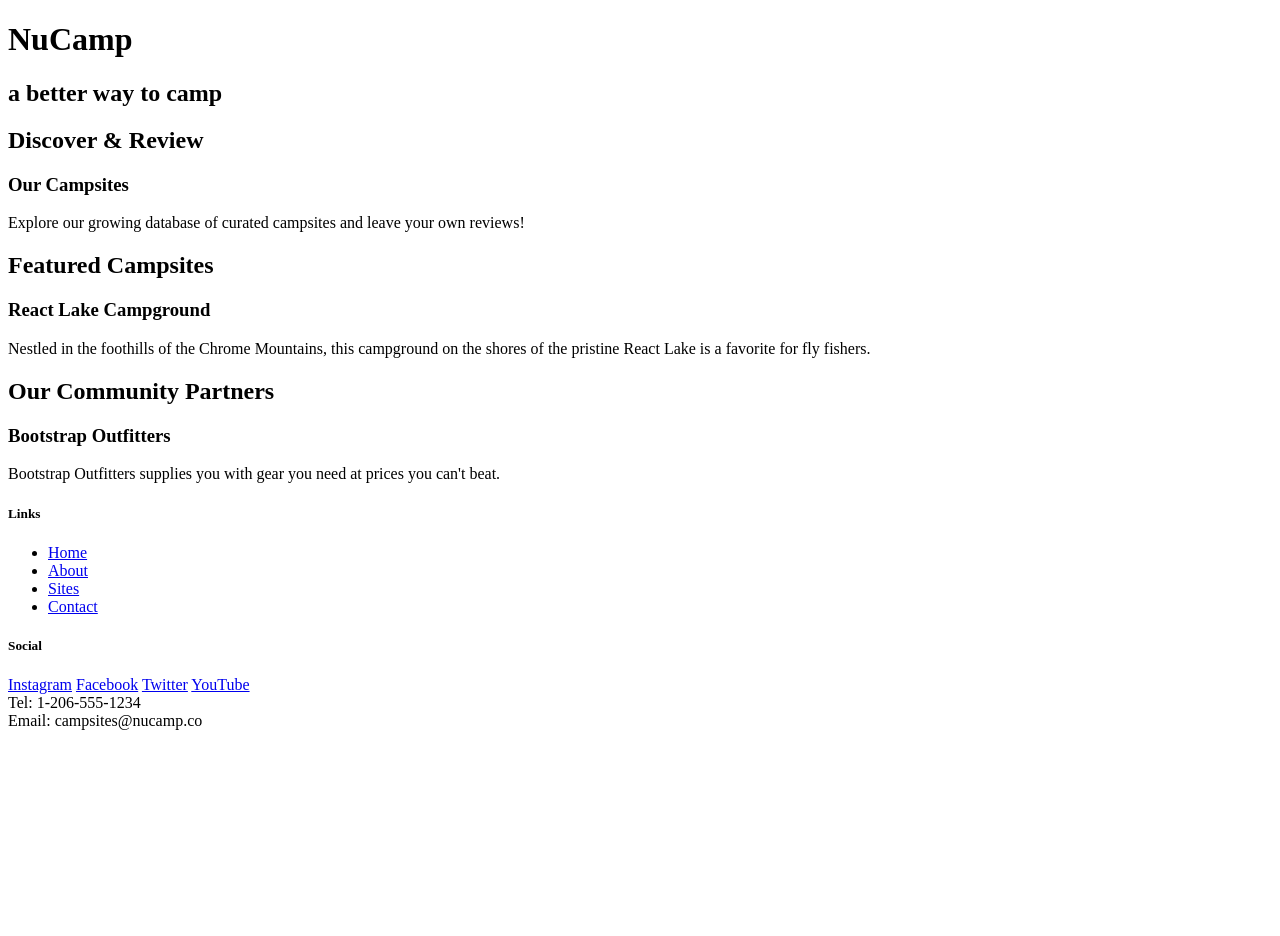
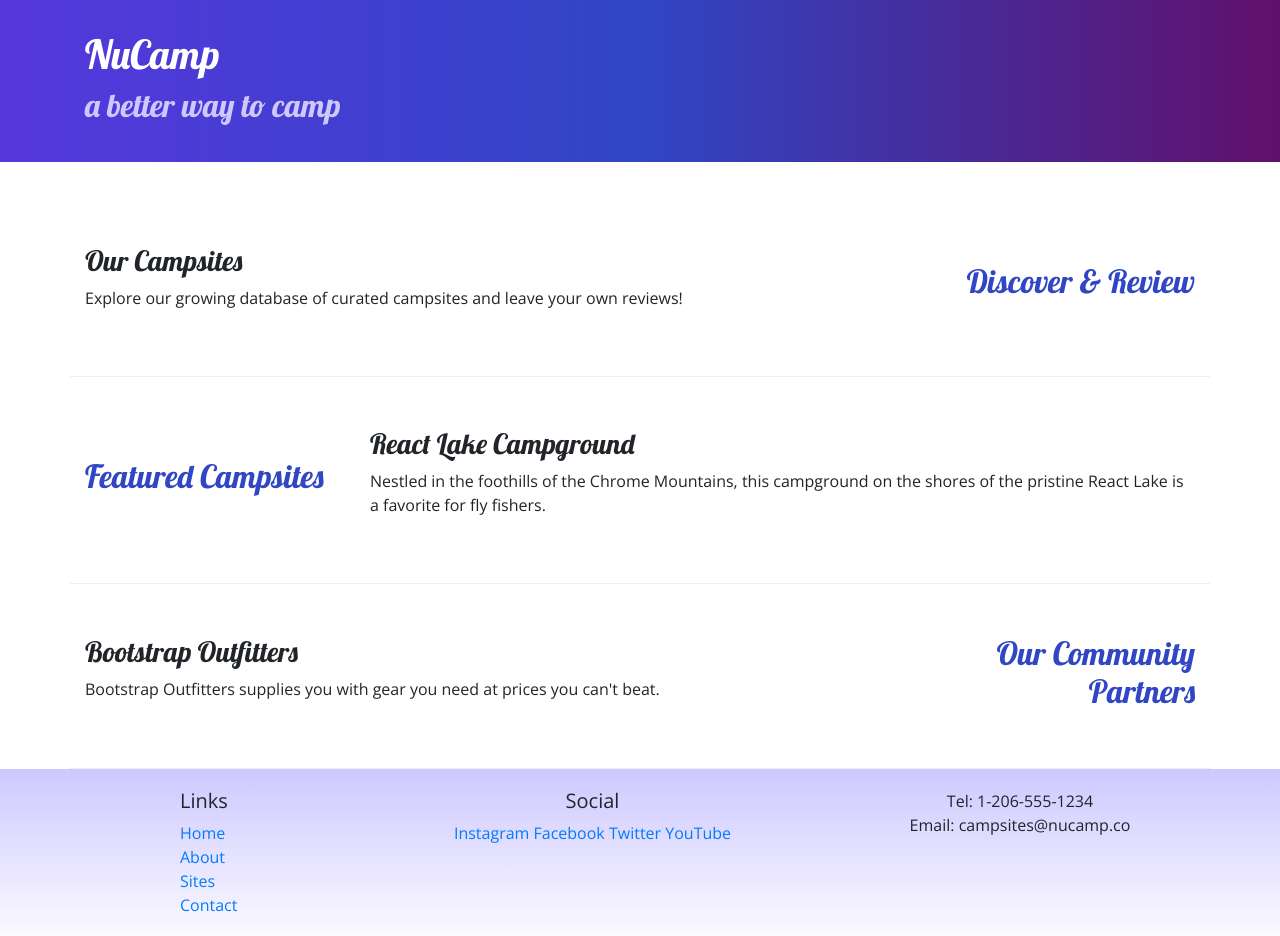
Before and after one commit to KC-Scout/bootstrap_setup, a website: page index.html in a window 1280 px wide. Before the commit the page ends 800 px from the top, so only its background shows below. Drawn offline with nearby package versions, Linux system fonts and the light colour scheme.

Commit message:
Week 1 Exerciess

```diff
--- /dev/null
+++ b/css/styles.css
@@ -0,0 +1,25 @@
+body {
+    font-family: "Open Sans", sans-serif;
+}
+h1, h2, h3 {
+    font-family: "Lobster", cursive;
+}
+h2 {
+    color: #3046C5;
+}
+header h2 {
+    color: #CEC8FF
+}
+footer {
+    background-image: linear-gradient(#CEC8FF, white);
+    padding: 20px 0 20px 0;
+}
+.jumbotron {
+    padding: 30px;
+    background-image: linear-gradient(to right, #5637DD, #3046C5, #60106B);
+    color: white;
+}
+.row-content {
+    padding: 50px 0;
+    border-bottom: 1px ridge;
+}
--- a/index.html
+++ b/index.html
@@ -1,65 +1,106 @@
 <!DOCTYPE html>
 <html lang="en">
-
   <head>
     <!-- Meta Tags -->
     <meta charset="utf-8" />
-    <meta name="viewport" content="width=device-width, initial-scale=1">
+    <meta name="viewport" content="width=device-width, initial-scale=1" />
 
     <!-- Bootstrap CSS -->
-    <link re="stylesheet" href="node_modules/bootstrap/dist/css/bootstrap.min.css"/>
+    <link
+      rel="stylesheet"
+      href="./node_modules/bootstrap/dist/css/bootstrap.min.css"
+    />
+
+    <!-- Additional CSS Files -->
+    <link rel="stylesheet" href="https://fonts.googleapis.com/css?family=Lobster|Open+Sans"/>
+    <link rel="stylesheet" href="./css/styles.css"/>
 
     <title>NuCamp: A Better Way To Camp</title>
   </head>
 
   <body>
-
-    <header>
+    <header class="jumbotron jumbotron-fluid">
+      <div class="container">
+        <div class="row">
+          <div class="col">
             <div>
               <h1>NuCamp</h1>
               <h2>a better way to camp</h2>
             </div>
+          </div>
+        </div>
+      </div>
     </header>
 
-    <div>
-        <h2>Discover & Review</h2>
+    <div class="container">
+      <div class="row row-content align-items-center">
+        <div class="col-sm-4 order-sm-last col-md-3">
+          <h2 class="text-sm-right">Discover & Review</h2>
+        </div>
+        <div class="col">
           <h3>Our Campsites</h3>
-        <p>Explore our growing database of curated campsites and leave your own reviews!</p>
+          <p>
+            Explore our growing database of curated campsites and leave your own
+            reviews!
+          </p>
+        </div>
+      </div>
     </div>
 
-    <div>
+    <div class="container">
+      <div class="row row-content align-items-center">
+        <div class="col-sm-4 col-md-3">
           <h2>Featured Campsites</h2>
+        </div>
+        <div class="col">
           <h3>React Lake Campground</h3>
-        <p>Nestled in the foothills of the Chrome Mountains, this campground on the shores of the pristine React Lake is
-            a favorite for fly fishers.</p>
+          <p>
+            Nestled in the foothills of the Chrome Mountains, this campground on
+            the shores of the pristine React Lake is a favorite for fly fishers.
+          </p>
+        </div>
+      </div>
     </div>
 
-    <div>
-        <h2>Our Community Partners</h2>
+    <div class="container">
+      <div class="row row-content align-items-center">
+        <div class="col-sm-4 order-sm-last col-md-3">
+          <h2 class="text-sm-right">Our Community Partners</h2>
+        </div>
+        <div class="col">
           <h3>Bootstrap Outfitters</h3>
-        <p>Bootstrap Outfitters supplies you with gear you need at prices you can't beat.</p>
+          <p>
+            Bootstrap Outfitters supplies you with gear you need at prices you
+            can't beat.
+          </p>
+        </div>
+      </div>
     </div>
 
     <footer>
-        <div>
+      <div class="container">
+        <div class="row">
+          <div class="col-4 col-sm-2 offset-1">
             <h5>Links</h5>
-            <ul>
+            <ul class="list-unstyled">
               <li><a href="#">Home</a></li>
               <li><a href="#">About</a></li>
               <li><a href="#">Sites</a></li>
               <li><a href="#">Contact</a></li>
             </ul>
           </div>
-        <div>
+          <div class="col-6 col-sm-5 text-center">
             <h5>Social</h5>
             <a href="http://instagram.com/">Instagram</a>
             <a href="http://facebook.com/">Facebook</a>
             <a href="http://twitter.com/">Twitter</a>
             <a href="http://youtube.com/">YouTube</a>
           </div>
-        <div>
+          <div class="col-sm-4 text-center">
             Tel: 1-206-555-1234<br />
             Email: campsites@nucamp.co
+          </div>
+        </div>
       </div>
     </footer>
 
@@ -67,7 +108,5 @@
     <script src="node_modules/jquery/dist/jquery.slim.min.js"></script>
     <script src="node_modules/popper.js/dist/umd/popper.min.js"></script>
     <script src="node_modules/bootstrap/dist/js/bootstrap.min.js"></script>
-
   </body>
-
 </html>
```
Lines whose indentation alone changed are shown as unchanged.
